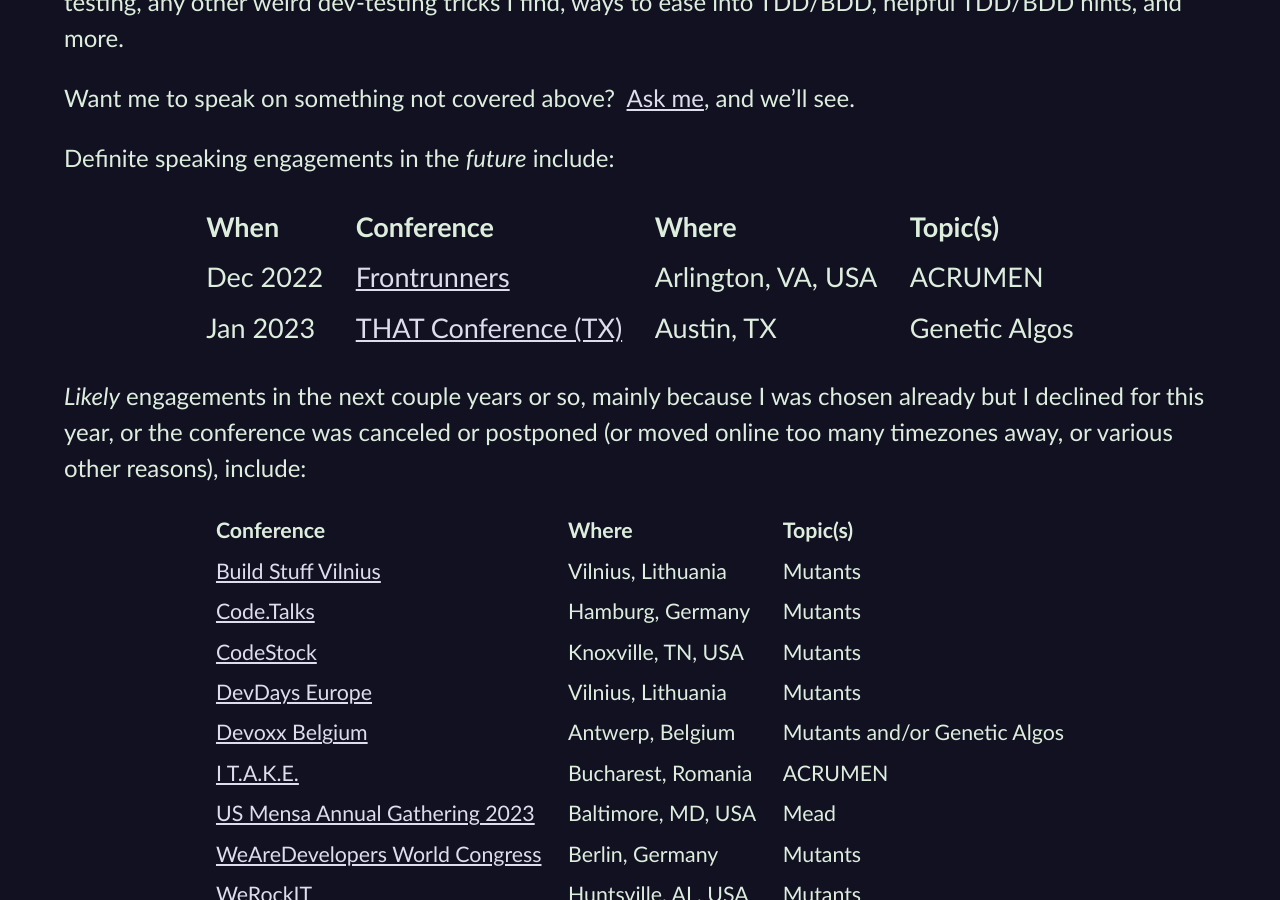
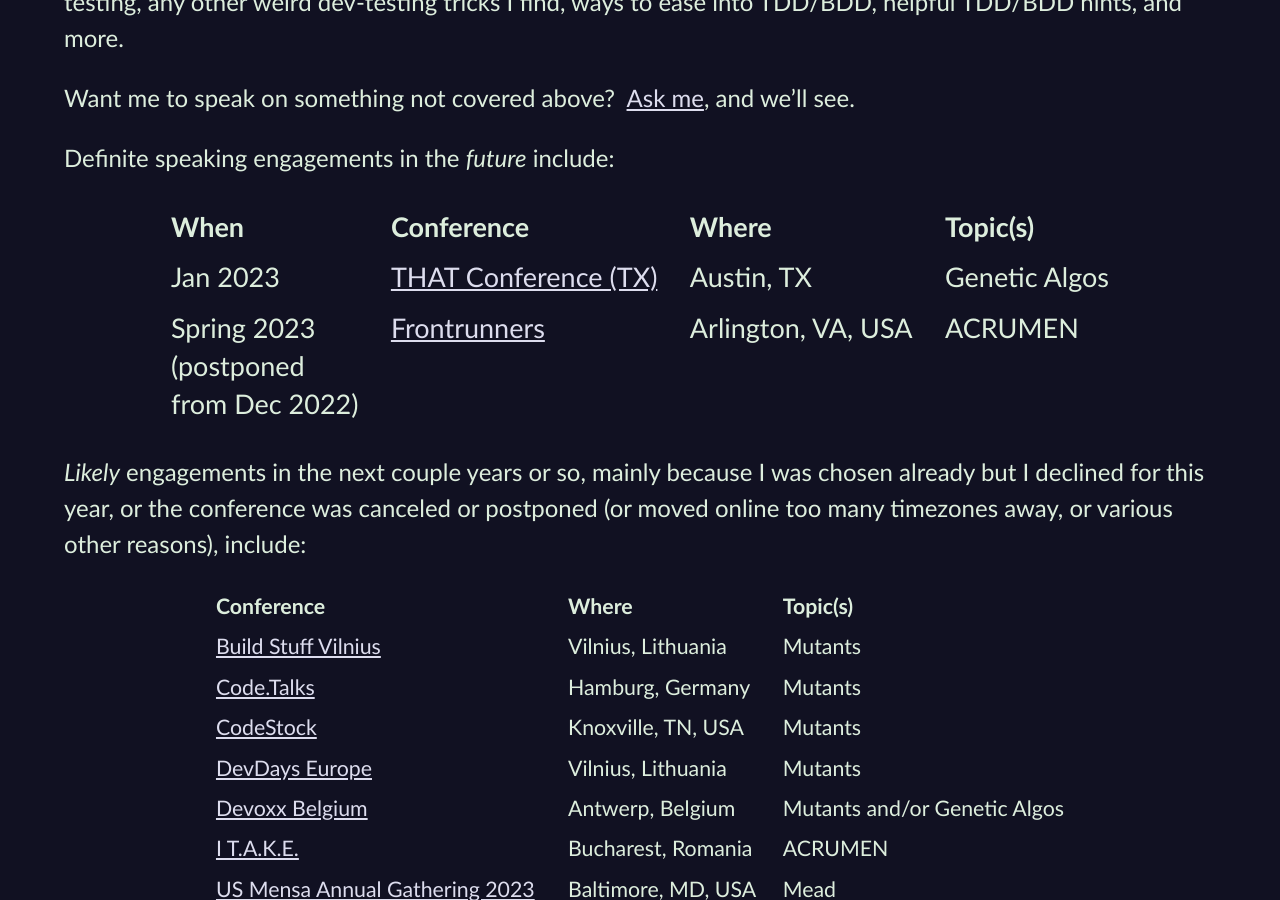
Before and after one commit to CodosaurusLLC/CodosaurusLLC.github.io, a Jekyll site: the page built from speaking.md, in a window 1280 px wide and 900 px high, scrolled down 1296 px. Built offline with Jekyll 4.4.1, drawn with Linux system fonts in a browser that asks for light colours.

Commit message:
postpone Frontrunners

```diff
--- a/speaking.md
+++ b/speaking.md
@@ -113,8 +113,8 @@
 
 |When||Conference||Where||Topic(s) |
 |-|
-|Dec&nbsp;2022||[Frontrunners](https://frontrunners.tech/){:rel="nofollow" target="_new"}||Arlington, VA, USA||ACRUMEN|
 |Jan&nbsp;2023||[THAT Conference (TX)](https://that.us/events/tx/2023/){:rel="nofollow" target="_new"}||Austin, TX||Genetic Algos|
+|Spring&nbsp;2023<br/>(postponed<br/>from Dec 2022)||[Frontrunners](https://frontrunners.tech/){:rel="nofollow" target="_new"}||Arlington, VA, USA||ACRUMEN|
 {:class="upcoming-engagements speaking"}
 
 _Likely_ engagements in the next couple years or so,
```
